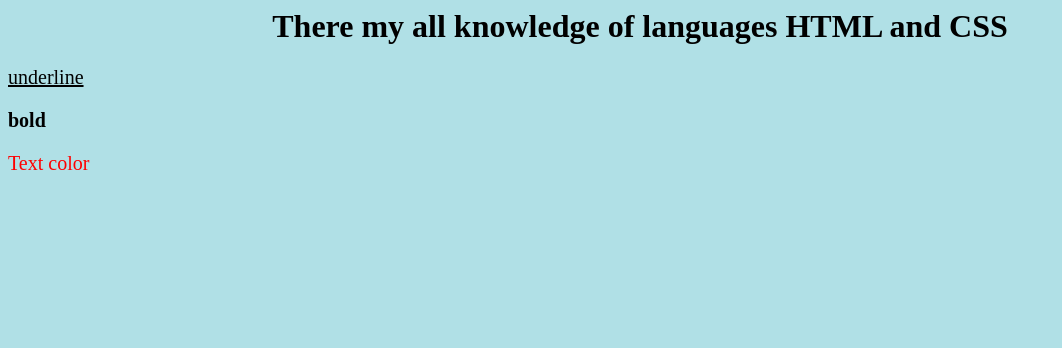
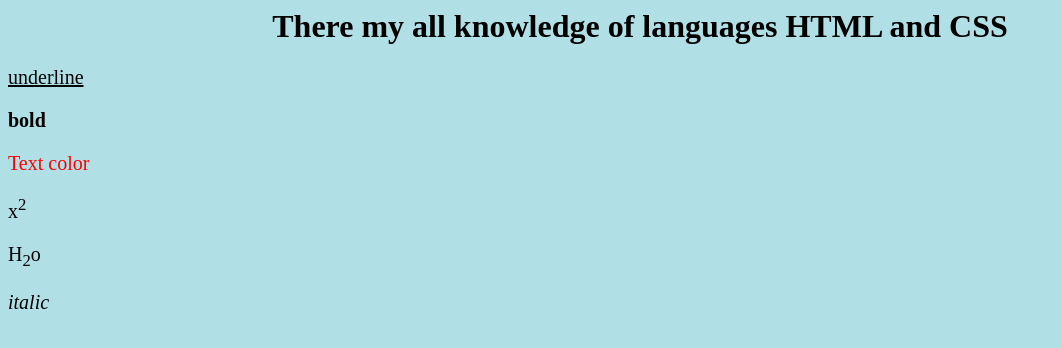
Before and after one commit to ayushop98/ayuushopall, a plain HTML site: page index.html in a window 1280 px wide. Shown: the whole page, without its empty margins (0-1062 px from the left). Drawn offline with Linux system fonts and the light colour scheme.

Commit message:
update index.html

```diff
--- a/index.html
+++ b/index.html
@@ -9,5 +9,8 @@
     <p><u>underline</u></p>
     <p><b>bold</b></p>
     <p style="color:red">Text color</p>
+    <p>x<sup>2</sup></p>
+    <p>H<sub>2</sub>o</p>
+    <p><i>italic</i></p>
   </body>
 </html>
```
